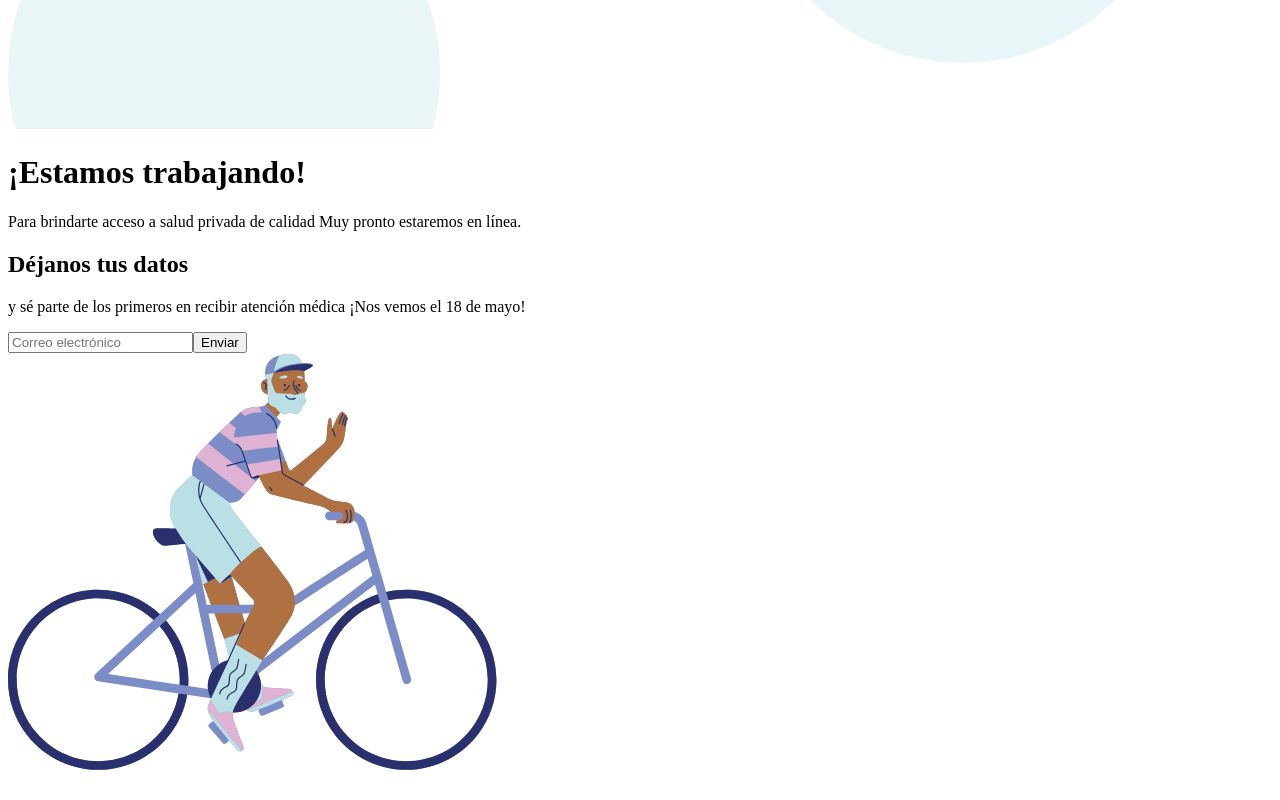
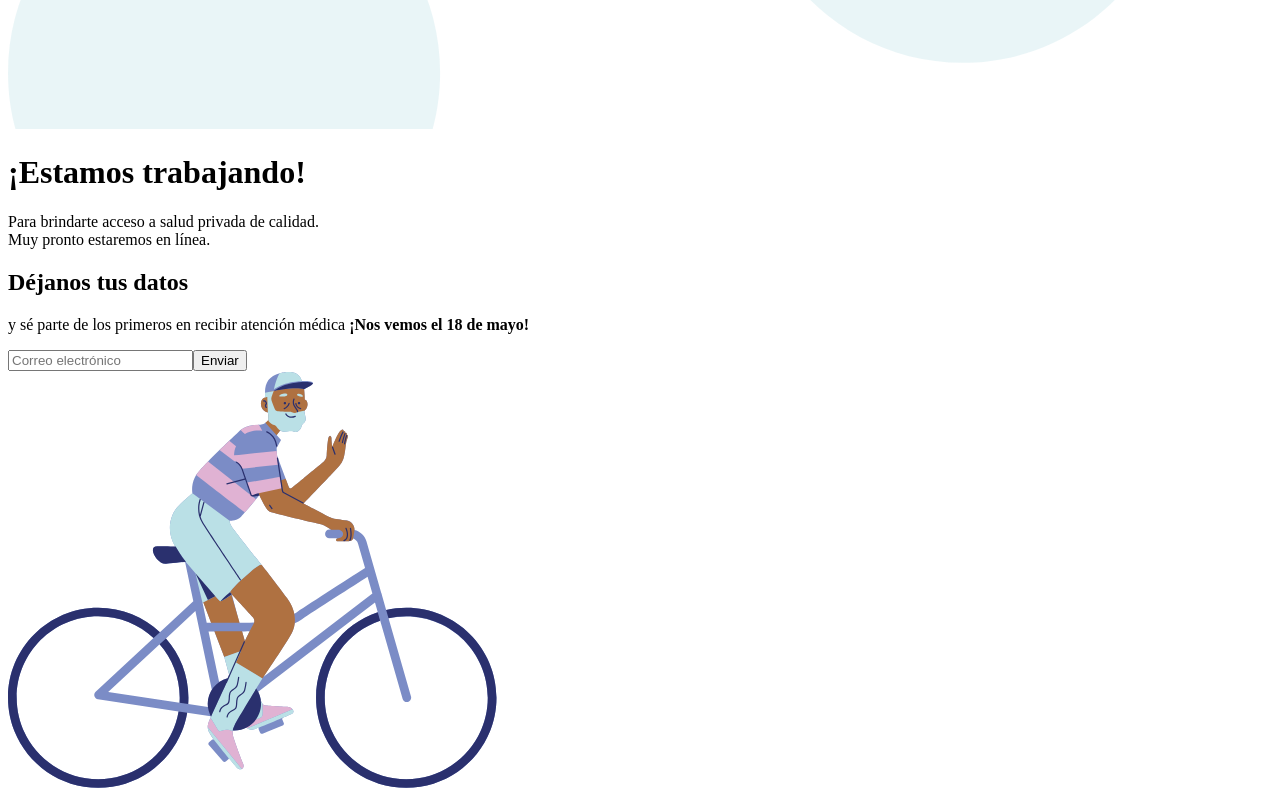
Before and after one commit to Valdo-177/SALU, a Next.js app: page /BanerAsync in a window 1280 px wide. Shown: the part 2571-3371 px from the top of the page. Built offline with nearby package versions, Linux system fonts and the light colour scheme.

Commit message:
fix: change text hero banner

```diff
--- a/src/pages/BanerAsync.tsx
+++ b/src/pages/BanerAsync.tsx
@@ -47,8 +47,9 @@ const BanerAsync = () => {
       <div className="w-full sm:w-auto px-5 sm:px-0 absolute z-10 top-1/2 left-1/2 transform -translate-x-1/2 -translate-y-1/2 flex flex-col items-center gap-20">
         <div className="flex flex-col items-center">
           <h1 className="text-4xl text-[#E0B2D3]">¡Estamos trabajando!</h1>
-          <p className="text-xl w-full sm:w-[70%] text-center text-[#DDE0EC]">
-            Para brindarte acceso a salud privada de calidad Muy pronto
+          <p className="text-xl w-full sm:w-[80%] text-center text-[#DDE0EC]">
+            Para brindarte acceso a salud privada de calidad.
+            <br /> Muy pronto
             estaremos en línea.
           </p>
         </div>
@@ -56,8 +57,8 @@ const BanerAsync = () => {
           <div className="flex flex-col items-center">
             <h2 className="text-2xl text-[#E0B2D3]">Déjanos tus datos</h2>
             <p className="text-xl w-full sm:w-[70%] text-center text-[#DDE0EC]">
-              y sé parte de los primeros en recibir atención médica ¡Nos vemos
-              el 18 de mayo!
+              y sé parte de los primeros en recibir atención médica <b>¡Nos vemos
+              el 18 de mayo!</b>
             </p>
           </div>
           <div className="flex items-center gap-3 w-full sm:w-[70%]">
```
